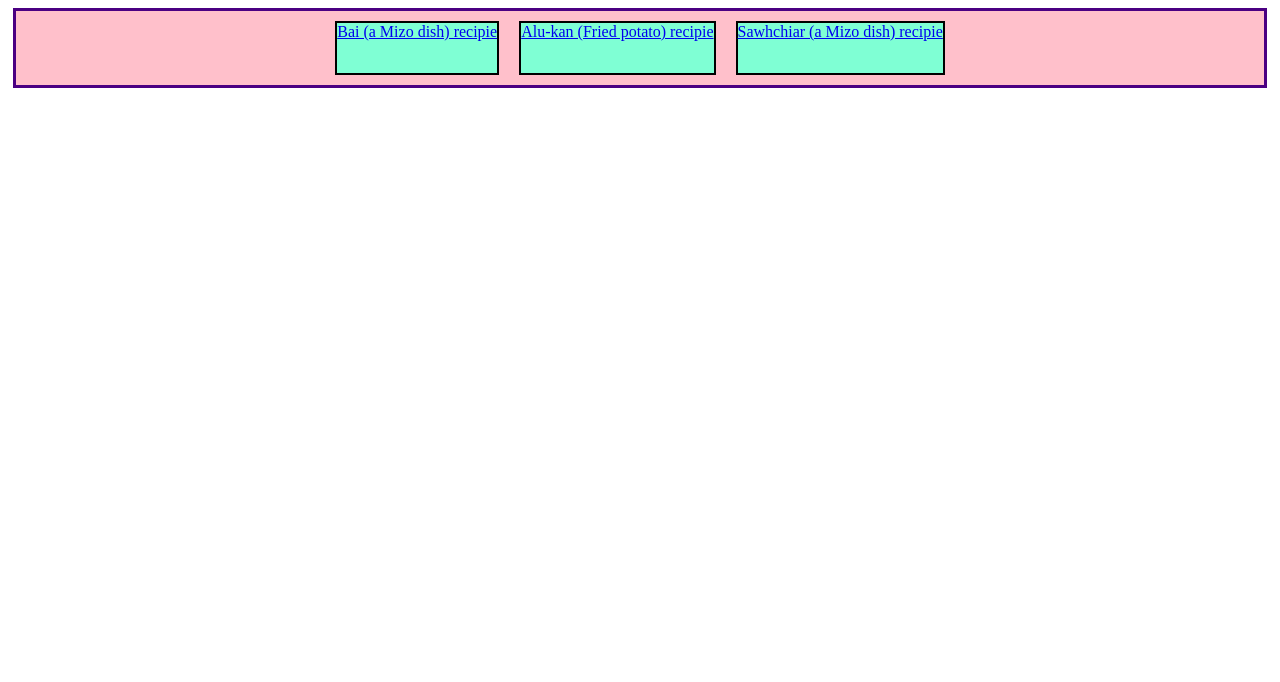
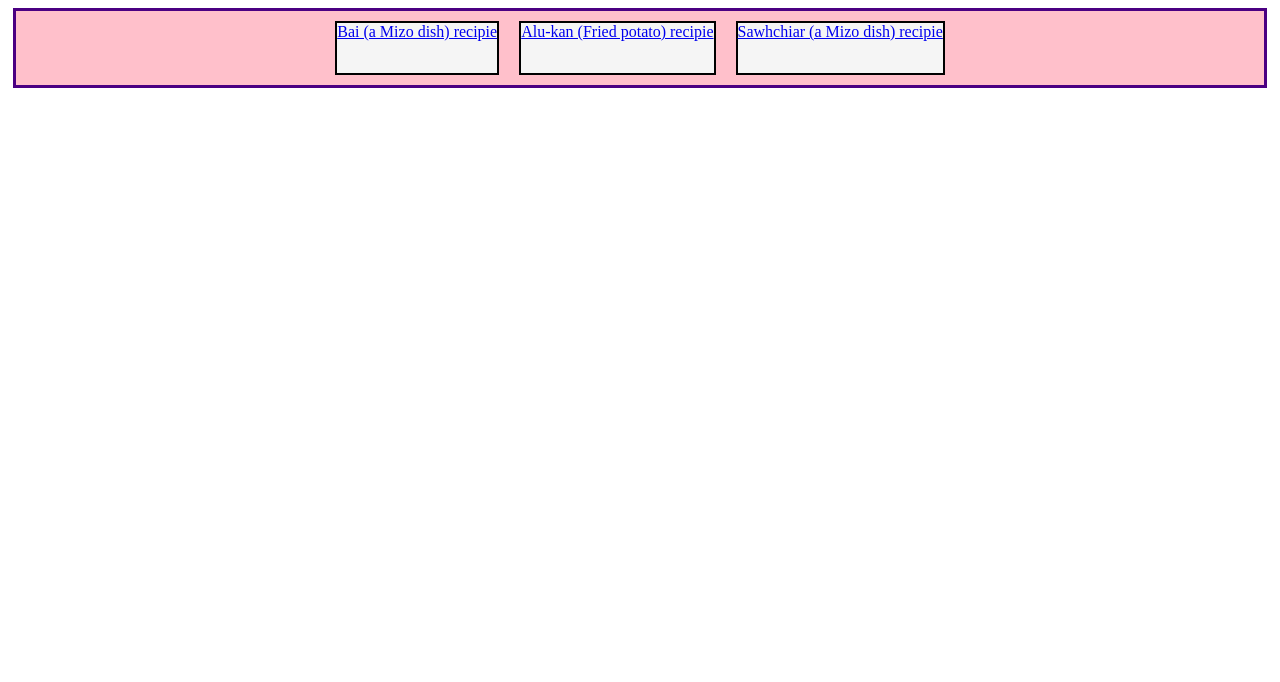
Before and after one commit to opa-ralte/odin-recipes, a plain HTML site: page index.html in a window 1280 px wide. Shown: the part 118-800 px from the top of the page. Drawn offline with Linux system fonts and the light colour scheme.

Commit message:
the background was changed to whitesmoke

```diff
--- a/styles.css
+++ b/styles.css
@@ -16,7 +16,7 @@
     flex: 1, 1, auto;
     height: 50px;
     flex-direction: row;
-    background: aquamarine;
+    background: whitesmoke;
     border: 2px solid;
 }
 
```
